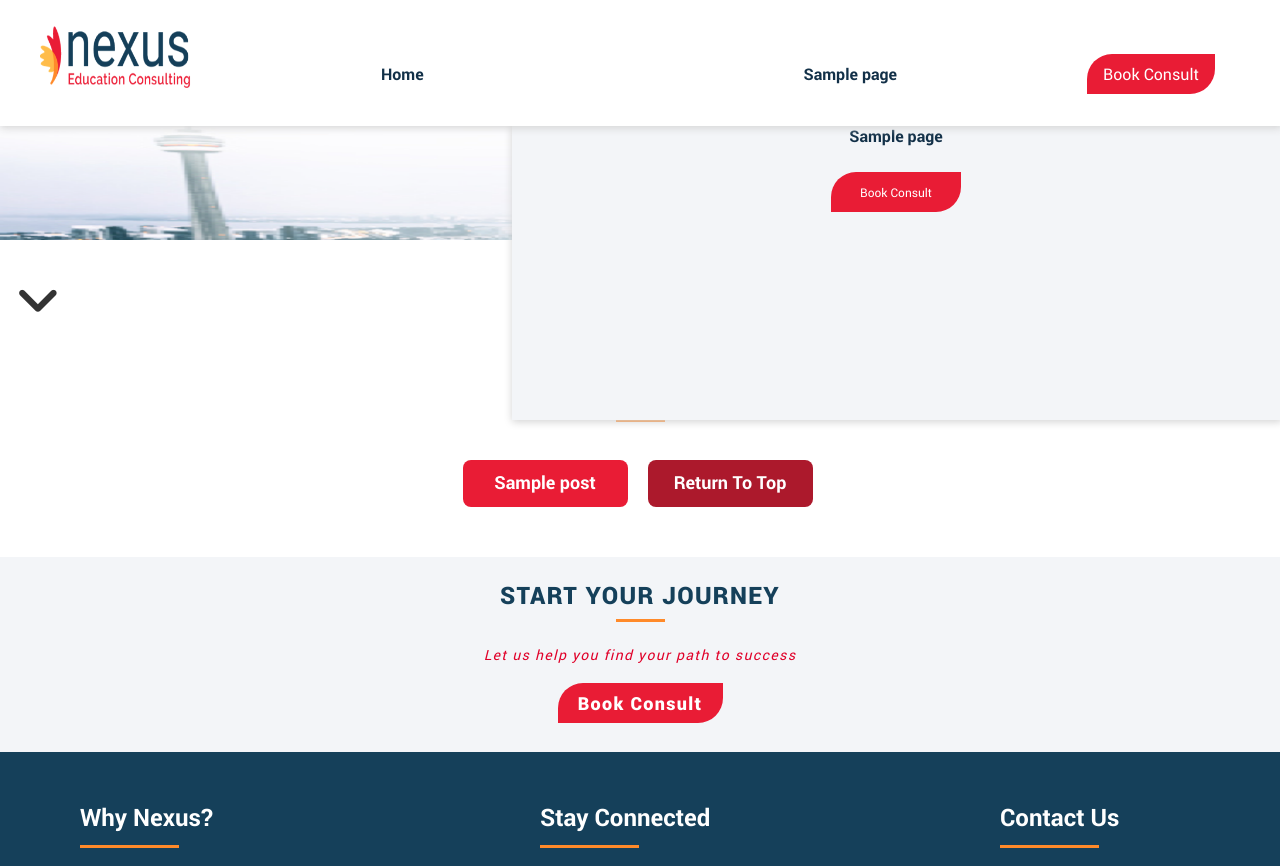
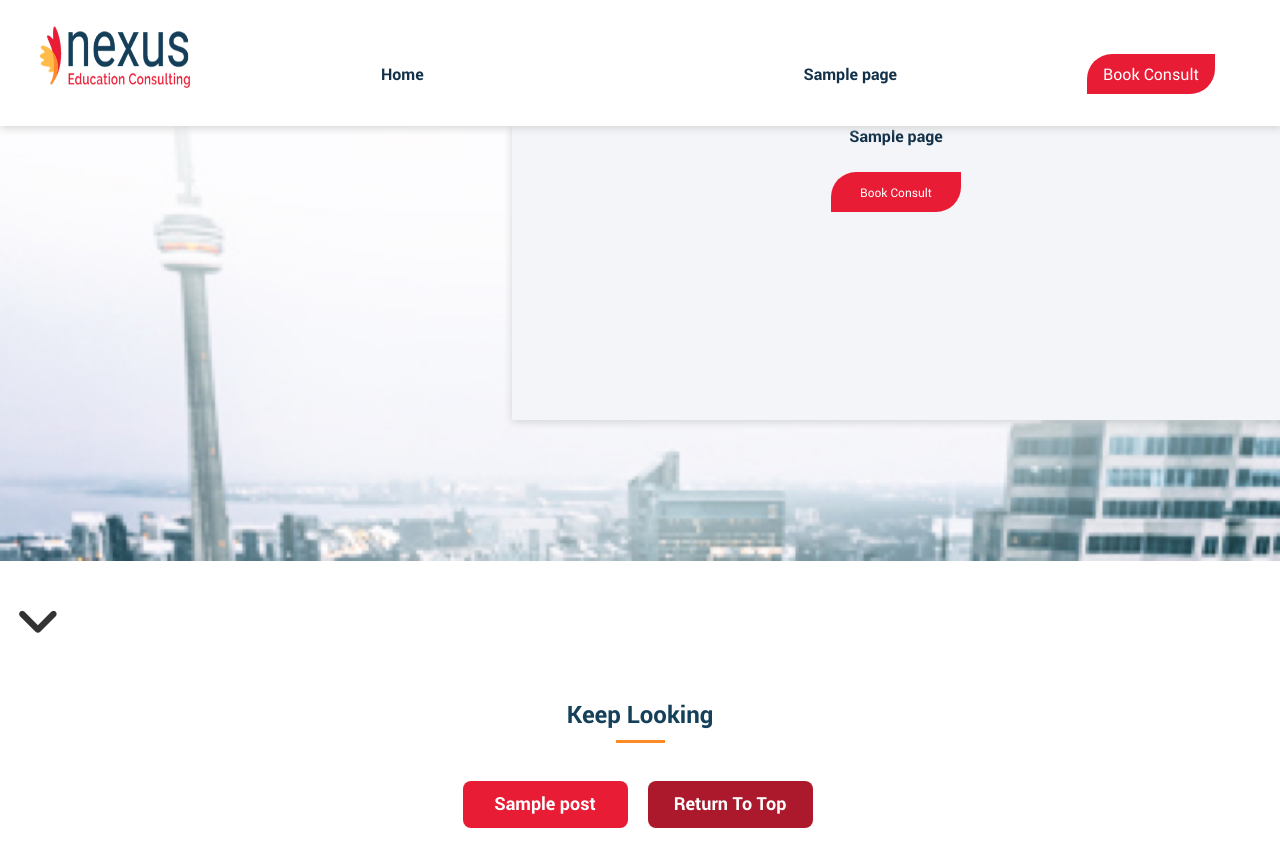
Before and after one commit to JordPlamondon/nexus-fall-2017, a WordPress theme: template themes/nexus/single-nexus_faq.php in a window 1280 px wide. Shown: the top 866 px of the page. Run offline with PHP 8.4 and a stand-in for WordPress, Linux system fonts and the light colour scheme; the site name, menu and one post (Sample post) are stand-ins, and other content is empty; some libraries are stand-ins or nearby versions.

Commit message:
fix border around text faq single.

```diff
--- a/themes/nexus/sass/_faq.scss
+++ b/themes/nexus/sass/_faq.scss
@@ -57,7 +57,7 @@
         border-bottom: 1px solid rgb(209, 209, 209);
         box-shadow: 0px 13px $color__textbox-background;
         padding-top: 13px;
-        width: 100vw;
+        width: 100.3vw;
         right: 3.5vw;
         position: relative;
         @media #{$desktop} {
--- a/themes/nexus/sass/_single-faq.scss
+++ b/themes/nexus/sass/_single-faq.scss
@@ -10,12 +10,18 @@ div.banner-faq-single {
     font-weight: 900;
     position: relative;
     top: 50px;
+    @media #{$desktop} {
+      top: 250px;
+    }
   }
   .banner-image-faq-single{
     height: 139px;
     width: 100vw;
     background-image: url("../../assets/images/living@2x.png");
     background-size: 100% 100%;
+    @media #{$desktop} {
+      height: 460px;
+    }
   }
   .underline {
     margin: 0 auto;
@@ -23,7 +29,11 @@ div.banner-faq-single {
     text-align: center;
     border-bottom: 3px solid $color__accent-underline;
     position: relative;
-    bottom: 20px;
+    bottom: 15px;
+    @media #{$desktop} {
+      width: 74px;
+      border-bottom: 6px solid $color__accent-underline;
+    }
   }
 }
 .nexus_faq-template-default {
@@ -37,6 +47,7 @@ div.banner-faq-single {
       height: 211.9px;
       @media #{$desktop} {
         margin: 50px;
+        width: 402px;
       }
     }
   }
@@ -95,16 +106,29 @@ div.banner-faq-single {
   .faq-meta-text {
     margin-left: 7vw;
     margin-right: 4vw;
+    @media #{$desktop} {
+      width: 500px;
+      font-size: 23px;
+      margin: auto;
+      // padding-bottom: 100px;
+    }
   }
   .faq-dropdown {
     display: none;
     @media #{$desktop} {
+      display: none;
+    }
+    .faq-dropdown-info {
+      @media #{$desktop} {
         display: flex;
         flex-direction: row-reverse;
-      width: 92vw;
         border: 1px solid #979797;
-      margin-left: 50px;
+        border-top: none;
+        margin-left: 51px;
+        margin-right: 51px;
       }
+    }
+
   }
   .visible {
     display: block;
--- a/themes/nexus/single-nexus_faq.php
+++ b/themes/nexus/single-nexus_faq.php
@@ -54,7 +54,7 @@ foreach ( (array) $entries as $key => $entry ) {
 	</div>
 
 	<div id="dropdown" class="faq-dropdown">
-		<!-- <div class="faq-dropdown-info"> -->
+		<div class="faq-dropdown-info">
 
 		<!-- description -->
 		<?php
@@ -73,7 +73,7 @@ foreach ( (array) $entries as $key => $entry ) {
 			) );
 		} ?>
 		<?php echo $img; ?>
-		<!-- </div> -->
+		</div>
 	</div>
 <?php
 }
--- a/themes/nexus/style.css
+++ b/themes/nexus/style.css
@@ -2042,7 +2042,7 @@ div.widget_info_contain a {
     -webkit-box-shadow: 0px 13px #F3F5F8;
             box-shadow: 0px 13px #F3F5F8;
     padding-top: 13px;
-    width: 100vw;
+    width: 100.3vw;
     right: 3.5vw;
     position: relative; }
     @media all and (min-width: 550px) {
@@ -2200,18 +2200,28 @@ div.banner-faq-single {
     font-weight: 900;
     position: relative;
     top: 50px; }
+    @media all and (min-width: 550px) {
+      div.banner-faq-single h1 {
+        top: 250px; } }
   div.banner-faq-single .banner-image-faq-single {
     height: 139px;
     width: 100vw;
     background-image: url("../../assets/images/living@2x.png");
     background-size: 100% 100%; }
+    @media all and (min-width: 550px) {
+      div.banner-faq-single .banner-image-faq-single {
+        height: 460px; } }
   div.banner-faq-single .underline {
     margin: 0 auto;
     width: 49px;
     text-align: center;
     border-bottom: 3px solid #FF8A2A;
     position: relative;
-    bottom: 20px; }
+    bottom: 15px; }
+    @media all and (min-width: 550px) {
+      div.banner-faq-single .underline {
+        width: 74px;
+        border-bottom: 6px solid #FF8A2A; } }
 
 .nexus_faq-template-default .site-main .thumb {
   display: block;
@@ -2222,7 +2232,8 @@ div.banner-faq-single {
   height: 211.9px; }
   @media all and (min-width: 550px) {
     .nexus_faq-template-default .site-main .thumb {
-      margin: 50px; } }
+      margin: 50px;
+      width: 402px; } }
 
 .nexus_faq-template-default .faq-homestay {
   height: 55px;
@@ -2283,11 +2294,19 @@ div.banner-faq-single {
 .nexus_faq-template-default .faq-meta-text {
   margin-left: 7vw;
   margin-right: 4vw; }
+  @media all and (min-width: 550px) {
+    .nexus_faq-template-default .faq-meta-text {
+      width: 500px;
+      font-size: 23px;
+      margin: auto; } }
 
 .nexus_faq-template-default .faq-dropdown {
   display: none; }
   @media all and (min-width: 550px) {
     .nexus_faq-template-default .faq-dropdown {
+      display: none; } }
+  @media all and (min-width: 550px) {
+    .nexus_faq-template-default .faq-dropdown .faq-dropdown-info {
       display: -webkit-box;
       display: -ms-flexbox;
       display: flex;
@@ -2295,9 +2314,10 @@ div.banner-faq-single {
       -webkit-box-direction: reverse;
           -ms-flex-direction: row-reverse;
               flex-direction: row-reverse;
-      width: 92vw;
       border: 1px solid #979797;
-      margin-left: 50px; } }
+      border-top: none;
+      margin-left: 51px;
+      margin-right: 51px; } }
 
 .nexus_faq-template-default .visible {
   display: block; }
@@ -3294,7 +3314,7 @@ section.error-404.not-found p {
 .home-button {
   height: 55px;
   width: 272px;
-  border-radius: 100px 2px 100px 2px;
+  border-radius: 2px 100px 2px 100px;
   background-color: #E91C35;
   color: #FFFFFF;
   font-family: "Roboto", Arial, Helvetica, sans-serif;
```
Lines whose indentation alone changed are shown as unchanged.
